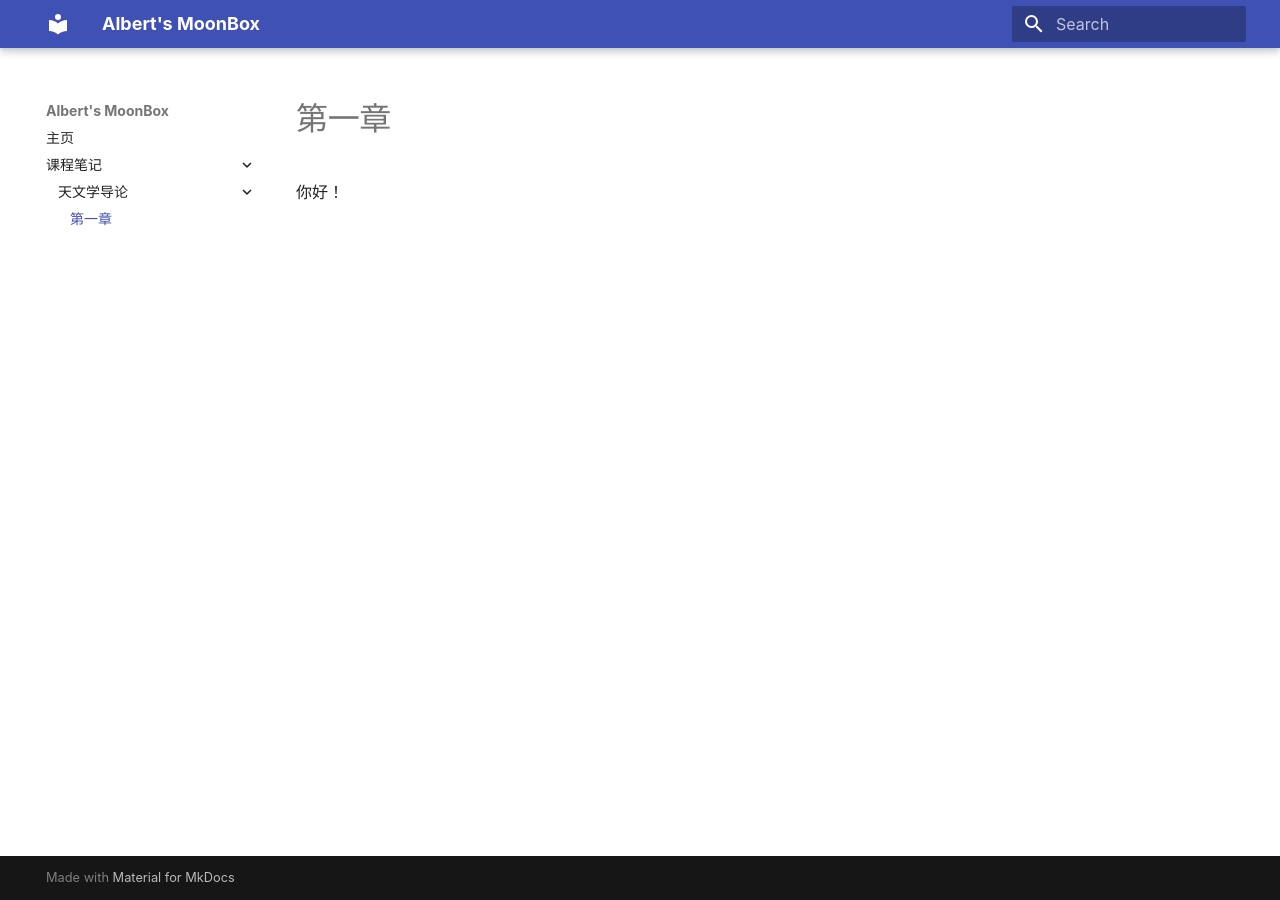
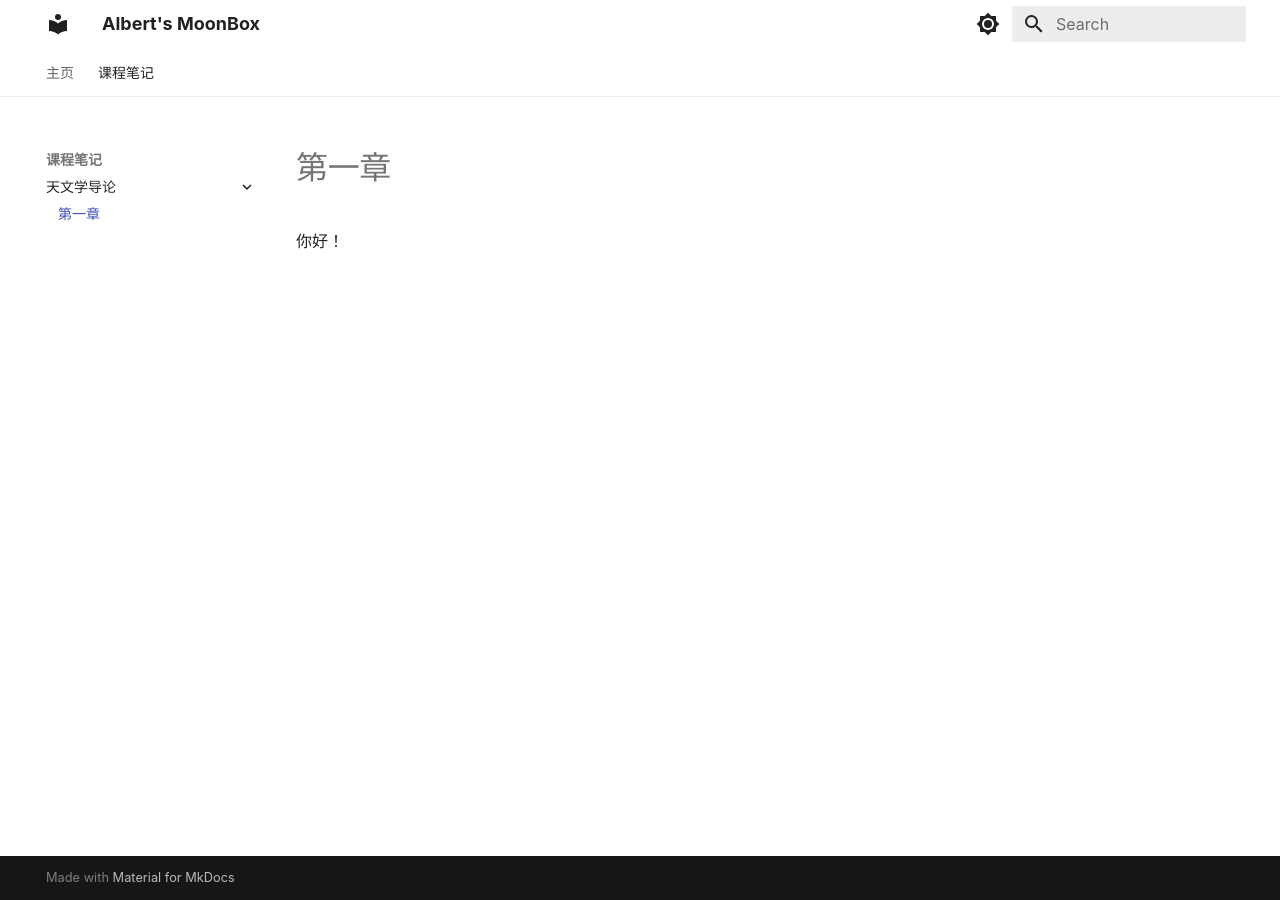
Before and after one commit to Albert2718/Albert2718.github.io, an MkDocs documentation site: the page built from docs/notes/天文学导论/chapter-1.md, in a window 1280 px wide. Built offline with MkDocs 1.6.1 and Material for MkDocs 9.7.7, drawn with Linux system fonts in a browser that asks for light colours; comment, search, counter and statistics services are not loaded; a style sheet for code colours, icons or effects is not loaded.

Commit message:
Update mkdocs.yml

```diff
--- a/mkdocs.yml
+++ b/mkdocs.yml
@@ -1,14 +1,98 @@
 site_name: Albert's MoonBox
 site_url: https://Albert2718.github.io
 site_author: Albert
-theme:
-  name: material #主题
 nav:
   - 主页: index.md
   - 课程笔记:
     - 天文学导论:
       - 第一章: notes/天文学导论/chapter-1.md
 
+theme:
+  name: material #主题
+  palette:
+    #primary: blue grey
+
+    - media: "(prefers-color-scheme: light)"
+      scheme: default # 日间模式
+      primary: white # 上方的
+      accent: indigo # 链接等可交互元件的高亮色
+      # teal
+      toggle:
+        icon: material/brightness-7 # 图标
+        name: 切换至夜间模式 # 鼠标悬浮提示
+    - media: "(prefers-color-scheme: dark)"
+      scheme: slate # 夜间模式
+      primary: black
+      accent: indigo
+      # teal
+      toggle:
+        icon: material/brightness-4
+        name: 切换至日间模式
+  features:
+    - navigation.instant   #- header.autohide  #自动隐藏
+    #- announce.dismiss   #呈现可标记为由用户读取的临时公告，可以包含一个用于取消当前公告的按钮
+    - navigation.tracking   #地址栏中的 URL 将自动更新为在目录中突出显示的活动锚点
+    - navigation.tabs   #顶级部分将呈现在上面视口标题下方的菜单层中，但在移动设备上保持原样
+    #- navigation.tabs.sticky    #启用粘性选项卡后，导航选项卡将锁定在标题下方，并在向下滚动时始终保持可见
+    #- navigation.sections   #启用部分后，顶级部分在边栏中呈现为1220px以上视口的组，但在移动设备上保持原样
+    - navigation.top   # 返回顶部的按钮 在上滑时出现
+    - search.suggest   # 搜索输入一些字母时推荐补全整个单词
+    - search.highlight   # 搜索出的文章关键词加入高亮
+    - navigation.expand   # 打开Tab时左侧目录全部展开
+    #- navigation.indexes   #启用节索引页后，可以将文档直接附加到节
+    - search.share   #搜索分享按钮
+
+
+markdown_extensions:
+  - abbr
+  - attr_list
+  - admonition
+  - def_list
+  - footnotes
+  - md_in_html
+  - meta # 支持Markdown文件上方自定义标题标签等
+  - pymdownx.caret
+  - pymdownx.betterem
+  - pymdownx.critic
+  - pymdownx.details
+  - pymdownx.inlinehilite
+  - pymdownx.keys
+  - pymdownx.mark
+  - pymdownx.snippets
+  - pymdownx.smartsymbols
+  - pymdownx.tilde
+  - pymdownx.superfences:
+      custom_fences:
+        - name: mermaid
+          class: mermaid
+          format: !!python/name:pymdownx.superfences.fence_code_format # 代码块高亮插件
+  - pymdownx.arithmatex:  # latex支持
+      generic: true
+  - toc:
+      permalink: true # 固定标题位置为当前位置
+  - pymdownx.highlight: # 代码块高亮
+      anchor_linenums: true
+      linenums: true # 显示行号
+      # auto_title: true # 显示编程语言名称
+  - pymdownx.emoji:
+      emoji_index: !!python/name:material.extensions.emoji.twemoji
+      emoji_generator: !!python/name:material.extensions.emoji.to_svg
+  - pymdownx.tabbed:
+      alternate_style: true
+  - pymdownx.tasklist:
+      custom_checkbox: true
+  - markdown.extensions.toc:
+      slugify: !!python/object/apply:pymdownx.slugs.slugify {kwds: {case: lower}}
+      permalink: "\ue157"
+
+extra_javascript:
+  - javascripts/extra.js  #自定义javascript
+  - javascripts/mathjax.js  #Latex支持
+  - https://polyfill.io/v3/polyfill.min.js?features=es6   #Latex支持
+  - https://cdn.jsdelivr.net/npm/mathjax@3/es5/tex-mml-chtml.js   #Latex支持
+  - ckplayer/js/ckplayer.js #播放器配置
+  - https://cdn.jsdelivr.net/npm/gitalk@latest/dist/gitalk.min.js  #gitalk支持
+  - https://cdn.jsdelivr.net/npm/mermaid@10.0.2/dist/add-html-label-6e56ed67.min.js #忘了
 
 
 extra_css:
```
